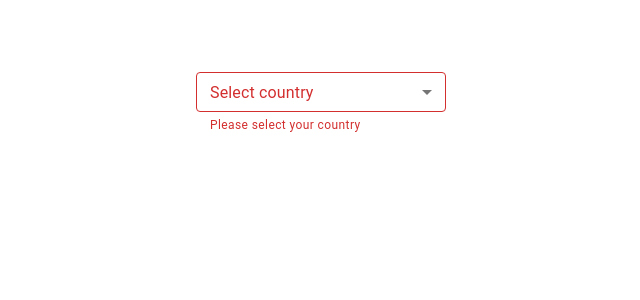
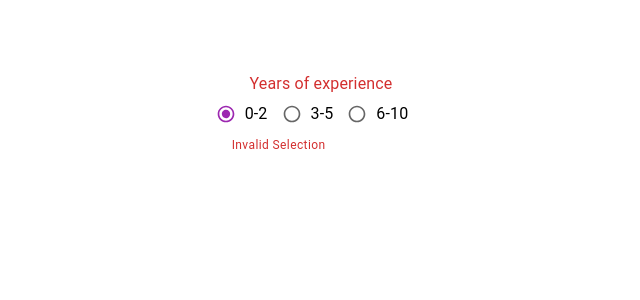
Before and after one commit to Radexman/MUI-React, a React (Vite) app: page / in a window 1280 px wide. Shown: the top 300 px of the page, without its empty margins (319-959 px from the left). Built offline with nearby package versions, Linux system fonts and the light colour scheme.

Commit message:
Radio Button

```diff
--- a/src/App.tsx
+++ b/src/App.tsx
@@ -1,7 +1,8 @@
 // import MuiTypography from './components/MuiTypography';
 // import MuiButton from './components/MuiButton';
 // import MuiTextField from './components/MuiTextField';
-import Select from './components/Select';
+// import Select from './components/Select';
+import RadioButton from './components/RadioButton';
 import styles from './App.module.css';
 
 function App() {
@@ -11,7 +12,8 @@ function App() {
 				{/* <MuiTypography /> */}
 				{/* <MuiButton /> */}
 				{/* <MuiTextField /> */}
-				<Select />
+				{/* <Select /> */}
+				<RadioButton />
 			</div>
 		</>
 	);
--- /dev/null
+++ b/src/components/RadioButton.tsx
@@ -0,0 +1,61 @@
+import { ChangeEvent, useState } from 'react';
+import { Box, FormControl, FormLabel, FormControlLabel, RadioGroup, Radio, FormHelperText } from '@mui/material';
+
+const RadioButton = () => {
+	const [value, setValue] = useState('0-2');
+
+	function handleChangeExp(event: ChangeEvent<HTMLInputElement>) {
+		setValue(event.target.value);
+	}
+
+	console.log({ value });
+
+	return (
+		<Box>
+			<FormControl error>
+				<FormLabel id='job-experience-group-label'>Years of experience</FormLabel>
+				<RadioGroup
+					value={value}
+					onChange={handleChangeExp}
+					name='job-experience-group'
+					aria-labelledby='job-experience-group-label'
+					row
+				>
+					<FormControlLabel
+						control={
+							<Radio
+								size='small'
+								color='secondary'
+							/>
+						}
+						label='0-2'
+						value='0-2'
+					/>
+					<FormControlLabel
+						control={
+							<Radio
+								size='small'
+								color='secondary'
+							/>
+						}
+						label='3-5'
+						value='3-5'
+					/>
+					<FormControlLabel
+						control={
+							<Radio
+								size='small'
+								color='secondary'
+							/>
+						}
+						label='6-10'
+						value='6-10'
+					/>
+				</RadioGroup>
+				<FormHelperText>Invalid Selection</FormHelperText>
+			</FormControl>
+		</Box>
+	);
+};
+
+export default RadioButton;
```
